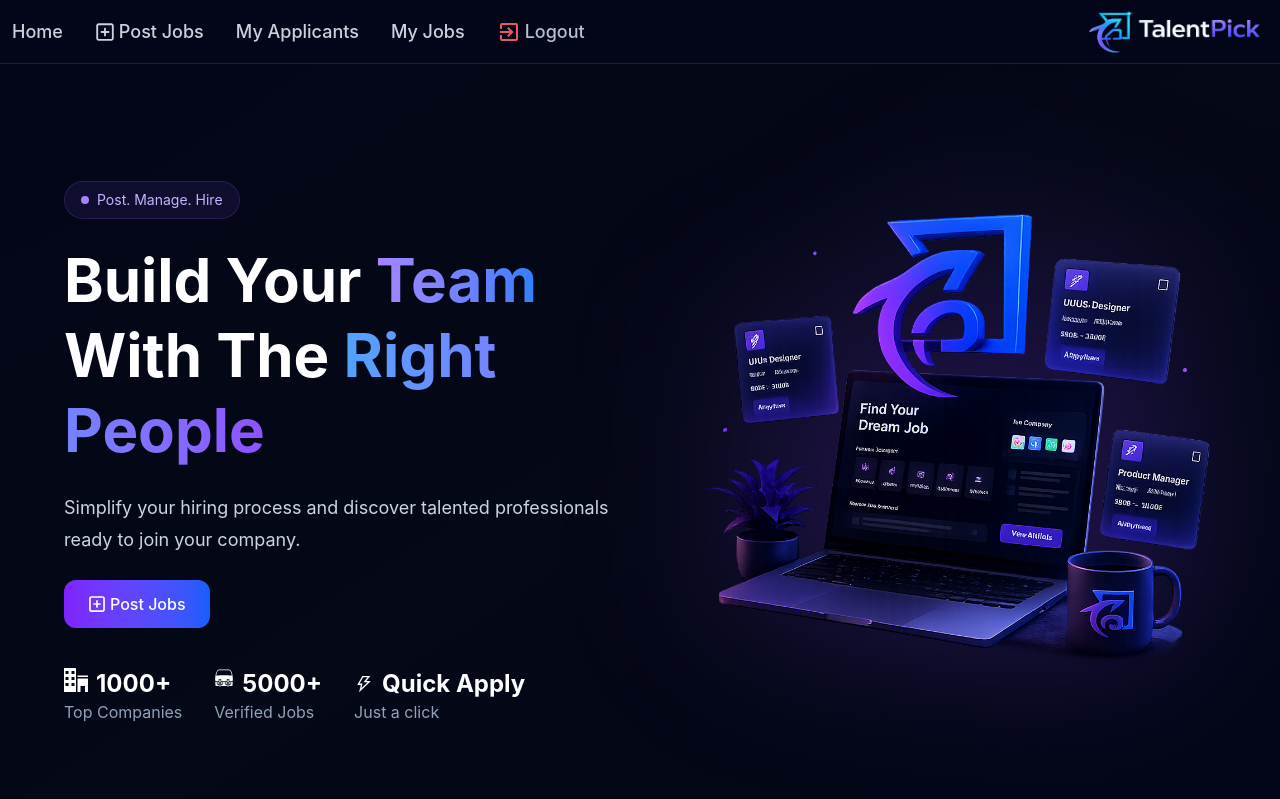
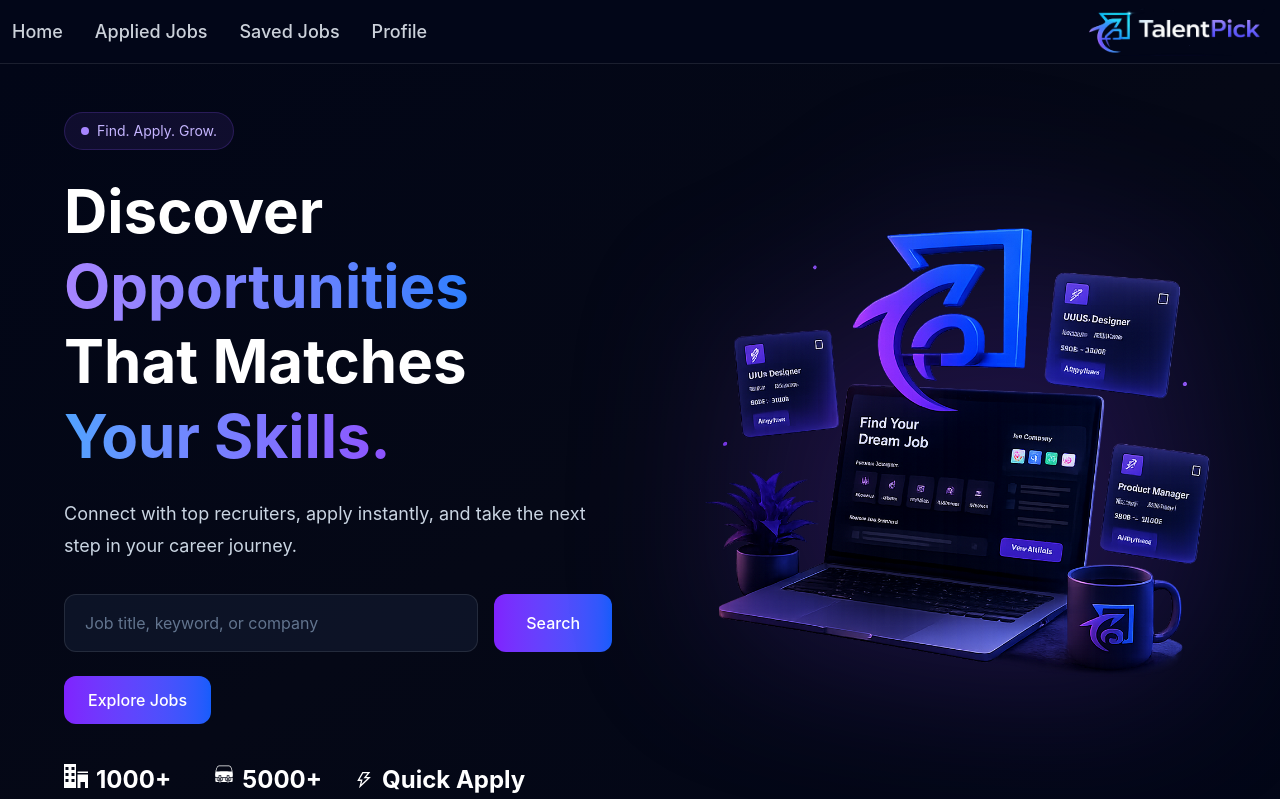
Before and after one commit to sachinyadav0907/TalentPick, a React app in the folder frontend/: page / in a window 1280 px wide. Shown: the top 799 px of the page. Built offline with nearby package versions, Linux system fonts and the light colour scheme; the HTML template or start-up script is replaced by a standard one.

Commit message:
fix role logic

```diff
--- a/frontend/src/Components/Hero.jsx
+++ b/frontend/src/Components/Hero.jsx
@@ -4,10 +4,13 @@ import { FaRegSquarePlus } from "react-icons/fa6";
 import { GiHandBag } from "react-icons/gi";
 import { AiOutlineThunderbolt } from "react-icons/ai";
 import { ImOffice } from "react-icons/im";
+import { useAuth } from '../Contexts/AuthContext.jsx';
 
 
 function Hero() {
-  const tokenValue = {role:"jobseeer"};
+
+  const isRecruiter = useAuth();
+
   return (
     <section className="min-h-screen bg-linear-to-br from-[#020617] via-[#050816] to-[#020617] text-white overflow-hidden">
   <div className="max-w-7xl mx-auto px-6 lg:px-16 py-12">
@@ -18,25 +21,25 @@ function Hero() {
 
         <div className="inline-flex items-center gap-2 px-4 py-2 rounded-full border border-violet-500/20 bg-violet-500/10 text-violet-300 text-sm mb-6">
           <span className="h-2 w-2 rounded-full bg-violet-400"></span>
-          {tokenValue.role == "jobseeker" ? "Find. Apply. Grow." : "Post. Manage. Hire"}
+          {!isRecruiter ? "Find. Apply. Grow." : "Post. Manage. Hire"}
         </div>
 
         <h1 className="text-5xl sm:text-6xl font-bold leading-tight">
-          {tokenValue.role == "jobseeker" ? "Discover " :"Build Your "}
+          {!isRecruiter ? "Discover " :"Build Your "}
           <span className="bg-linear-to-r from-violet-400 to-blue-500 bg-clip-text text-transparent">
-           {tokenValue.role=="jobseeker" ? "Opportunities" : "Team"}
+           {!isRecruiter ? "Opportunities" : "Team"}
           </span>
           <br />
-          {tokenValue.role=="jobseeker" ? "That Matches " : "With The "}
-          <span className="bg-linear-to-r from-blue-400 to-violet-500 bg-clip-text text-transparent">{tokenValue.role=="jobseeker" ? "Your Skills." : "Right People"}
+          {!isRecruiter ? "That Matches " : "With The "}
+          <span className="bg-linear-to-r from-blue-400 to-violet-500 bg-clip-text text-transparent">{!isRecruiter? "Your Skills." : "Right People"}
           </span>
         </h1>
 
         <p className="mt-6 text-slate-300 text-lg leading-8 max-w-xl">
-          {tokenValue.role == "jobseeker" ? "Connect with top recruiters, apply instantly, and take the next step in your career journey." : "Simplify your hiring process and discover talented professionals ready to join your company."}
+          {!isRecruiter ? "Connect with top recruiters, apply instantly, and take the next step in your career journey." : "Simplify your hiring process and discover talented professionals ready to join your company."}
         </p>
 
-        {tokenValue.role=="jobseeker" && <div className="mt-8 flex flex-col sm:flex-row gap-4">
+        {!isRecruiter && <div className="mt-8 flex flex-col sm:flex-row gap-4">
 
           <input
             type="text"
@@ -52,7 +55,7 @@ function Hero() {
 
         <div className="mt-6 flex flex-wrap gap-4">
 
-          {tokenValue.role=="jobseeker" ? <Link to="/explore-jobs" className="rounded-xl bg-linear-to-r from-violet-600 to-blue-600 px-6 py-3 font-medium transition hover:opacity-90">
+          {!isRecruiter ? <Link to="/explore-jobs" className="rounded-xl bg-linear-to-r from-violet-600 to-blue-600 px-6 py-3 font-medium transition hover:opacity-90">
             Explore Jobs
           </Link> : <Link to="/post-jobs" className="flex justify-center items-center gap-1 rounded-xl bg-linear-to-r from-violet-600 to-blue-600 px-6 py-3 font-medium transition hover:opacity-90">
           <FaRegSquarePlus className='text-lg'/>Post Jobs
--- a/frontend/src/Components/JobCard.jsx
+++ b/frontend/src/Components/JobCard.jsx
@@ -25,7 +25,7 @@ function JobCard() {
     "JavaScript",
   ];
 
-  const tokenValue = useAuth();
+  const isRecruiter = useAuth();
 
   return (
     <div className="flex w-full items-center justify-center bg-[#081028] p-4">
@@ -108,7 +108,7 @@ function JobCard() {
         </p>
 
         <div className="mt-6 flex flex-col gap-3 sm:flex-row">
-          {tokenValue.role === "jobseeker" ? (
+          {!isRecruiter ? (
             <button className="group flex w-full items-center justify-center gap-2 rounded-xl border border-white/10 bg-slate-900/70 py-3 text-lg font-medium text-slate-200 backdrop-blur-lg transition-all duration-300 hover:-translate-y-1 hover:border-violet-500/40 hover:bg-slate-800">
               <CiBookmark className="text-2xl transition-transform duration-300 group-hover:scale-110" />
               Save Job
@@ -120,7 +120,7 @@ function JobCard() {
             </button>
           )}
 
-          {tokenValue.role === "jobseeker" ? (
+          {!isRecruiter ? (
             <button className="group flex w-full items-center justify-center gap-2 rounded-xl bg-linear-to-r from-violet-600 to-indigo-600 py-3 text-lg font-medium text-white shadow-lg shadow-violet-900/30 transition-all duration-300 hover:-translate-y-1 hover:from-violet-500 hover:to-indigo-500">
               <AiOutlineThunderbolt className="text-2xl transition-transform duration-300 group-hover:rotate-12" />
               Apply Now
--- a/frontend/src/Components/Navbar.jsx
+++ b/frontend/src/Components/Navbar.jsx
@@ -1,5 +1,3 @@
-// Navbar.jsx
-
 import { useState } from "react";
 import { AiOutlineMenuUnfold } from "react-icons/ai";
 import { useNavigate, Link } from "react-router-dom";
@@ -11,8 +9,7 @@ import { IoMdExit } from "react-icons/io";
 function Navbar() {
   const navigate = useNavigate();
   const [isOpen, setIsOpen] = useState(false);
-  const tokenValue = useAuth();
-
+  const isRecruiter = useAuth();
   return (
     <>
       <nav className="w-full h-16 flex justify-between items-center sticky top-0 z-40 bg-slate-950 border-b border-white/10 px-3 text-slate-200">
@@ -32,7 +29,7 @@ function Navbar() {
           </li>
 
           <li>
-            {tokenValue.role == "jobseeker" ? (
+            {!isRecruiter ? (
               <Link
                 to="/applied-jobs"
                 className="text-lg font-medium hover:text-violet-400 transition"
@@ -51,7 +48,7 @@ function Navbar() {
           </li>
 
           <li>
-            {tokenValue.role == "jobseeker" ? (
+            {!isRecruiter ? (
               <Link
                 to="/saved-jobs"
                 className="text-lg font-medium hover:text-violet-400 transition"
@@ -69,7 +66,7 @@ function Navbar() {
           </li>
 
           <li>
-            {tokenValue.role == "jobseeker" ? (
+            {!isRecruiter ? (
               <Link
                 to="/profile"
                 className="text-lg font-medium hover:text-violet-400 transition"
@@ -86,12 +83,16 @@ function Navbar() {
             )}
           </li>
 
-          <li>
-            <button className="flex items-center gap-1 text-lg font-medium text-slate-300 hover:text-red-400 transition">
-              <IoMdExit className="text-red-400 text-2xl" />
-              Logout
-            </button>
-          </li>
+
+
+
+            {isRecruiter && <li><Link
+                to="/profile"
+                className="text-lg font-medium hover:text-violet-400 transition"
+              >
+                Profile
+              </Link></li>}
+
         </ul>
 
         <img
--- a/frontend/src/Components/Sidebar.jsx
+++ b/frontend/src/Components/Sidebar.jsx
@@ -10,7 +10,7 @@ import { IoMdExit } from "react-icons/io";
 
 function Sidebar({ isOpen, setIsOpen }) {
   const idName = "Sachin Yadav";
-  const tokenValue = useAuth();
+  const isRecruiter = useAuth();
 
   return (
     <div
@@ -49,7 +49,7 @@ function Sidebar({ isOpen, setIsOpen }) {
     </li>
 
     <li>
-      {tokenValue.role == "jobseeker" ? (
+      {!isRecruiter ? (
         <Link
           to="/applied-jobs"
           className="block px-3 py-2 rounded-lg text-lg font-medium hover:bg-slate-800 hover:text-violet-400 transition"
@@ -70,7 +70,7 @@ function Sidebar({ isOpen, setIsOpen }) {
     </li>
 
     <li>
-      {tokenValue.role == "jobseeker" ? (
+      {!isRecruiter ? (
         <Link
           to="/saved-jobs"
           className="block px-3 py-2 rounded-lg text-lg font-medium hover:bg-slate-800 hover:text-violet-400 transition"
@@ -90,7 +90,7 @@ function Sidebar({ isOpen, setIsOpen }) {
     </li>
 
     <li>
-      {tokenValue.role == "jobseeker" ? (
+      {!isRecruiter ? (
         <Link
           to="/help"
           className="block px-3 py-2 rounded-lg text-lg font-medium hover:bg-slate-800 hover:text-violet-400 transition"
--- a/frontend/src/Contexts/AuthContext.jsx
+++ b/frontend/src/Contexts/AuthContext.jsx
@@ -5,9 +5,10 @@ const AuthContext = createContext();
 
  export const AuthProvider =({children})=>{
   const token = localStorage.getItem("token");
-  const tokenValue = {role:"recruiter"};
+  const tokenValue = {role:"Jobseeker"};
+  const isRecruiter = tokenValue.role === "Recruiter";
    return (
-    <AuthContext.Provider value={tokenValue}>
+    <AuthContext.Provider value={isRecruiter}>
       {children}
     </AuthContext.Provider>
   );
--- a/frontend/src/Pages/Profile.jsx
+++ b/frontend/src/Pages/Profile.jsx
@@ -12,8 +12,7 @@ import {
 import { useAuth } from "../Contexts/AuthContext.jsx";
 
 function Profile() {
-  const tokenValue = useAuth();
-  const isRecruiter = tokenValue?.role === "recruiter";
+  const isRecruiter = useAuth();
 
   return (
     <div className="w-full min-h-screen bg-slate-950 flex flex-col">
@@ -37,7 +36,7 @@ function Profile() {
           </div>
 
           <div className="pt-20 sm:pt-24 px-5 sm:px-10 pb-8">
-            ]{" "}
+            {" "}
             {!isRecruiter ? (
               <div className="flex flex-col gap-8">
                 <div className="text-center sm:text-left">
--- a/frontend/src/index.css
+++ b/frontend/src/index.css
@@ -3,5 +3,4 @@
 @theme{
   --breakpoint-sm : 50rem;
   --breakpoint-own : 25rem;
-  --breakpoint-dsm : 40rem;
 }
```
